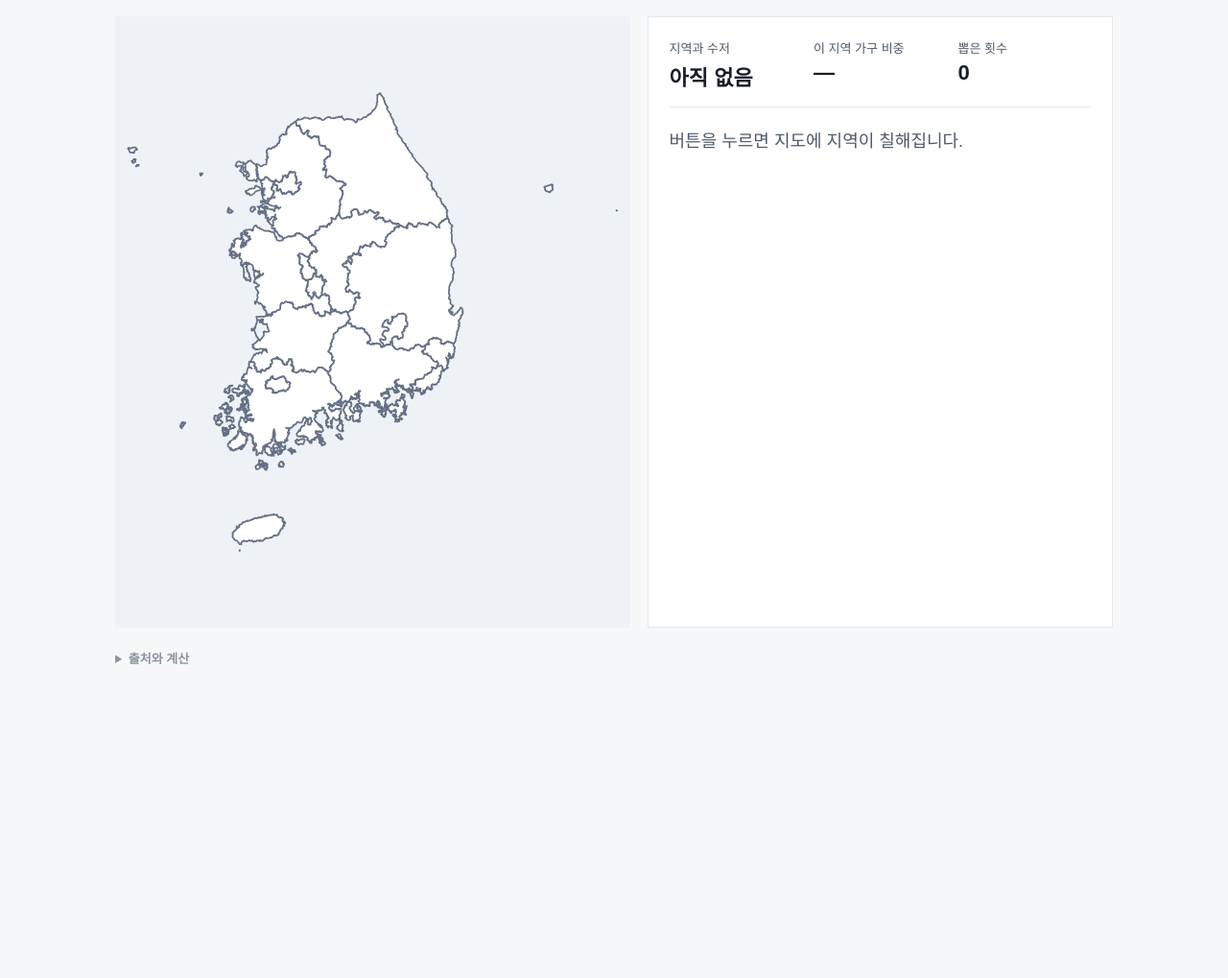
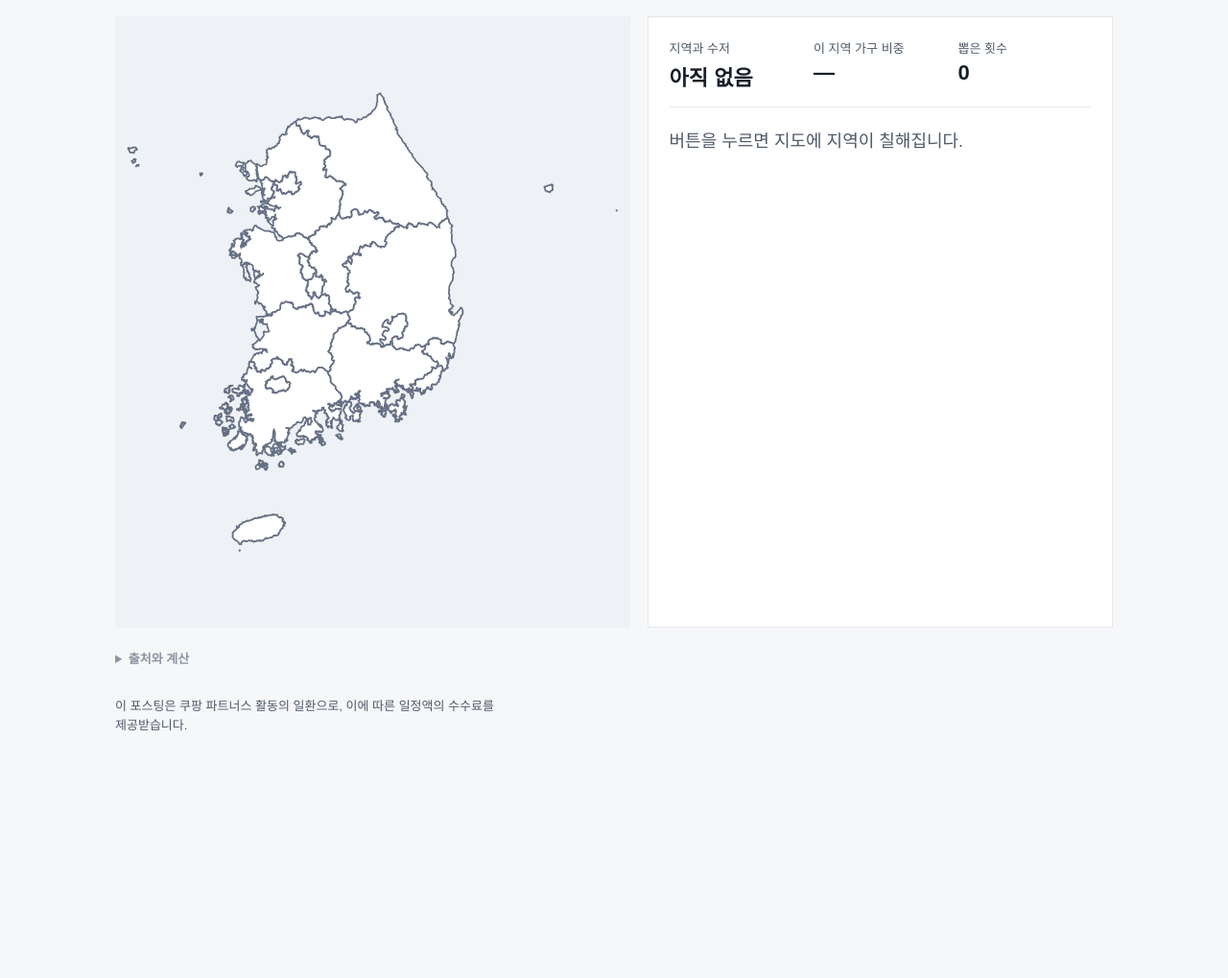
Before and after one commit to simsimlab/simsimlab.github.io, a plain HTML site: page index.html in a window 1280 px wide. Shown: the part 223-1242 px from the top of the page at 96% size. Before the commit the page ends 977 px from the top, so only its background shows below. Drawn offline with Linux system fonts and the light colour scheme; no server answers; grey boxes are pictures that could not be loaded.

Commit message:
Add a Coupang Partners product banner with the required disclosure.
Co-authored-by: Cursor <cursoragent@cursor.com>

```diff
--- a/index.html
+++ b/index.html
@@ -231,6 +231,21 @@
     cursor: pointer;
   }
 
+  .partner { margin-top: 28px; }
+
+  .partner p {
+    margin: 0 0 10px;
+    max-width: 36em;
+    color: #4e5968;
+    font-size: 13px;
+    line-height: 1.55;
+  }
+
+  .partner iframe {
+    display: block;
+    border: 0;
+  }
+
   @media (max-width: 800px) {
     h1 { font-size: 32px; }
     .stage { grid-template-columns: 1fr; }
@@ -298,6 +313,11 @@
       </p>
     </details>
   </footer>
+
+  <aside class="partner">
+    <p>이 포스팅은 쿠팡 파트너스 활동의 일환으로, 이에 따른 일정액의 수수료를 제공받습니다.</p>
+    <iframe src="https://coupa.ng/cp565b" width="120" height="240" frameborder="0" scrolling="no" referrerpolicy="unsafe-url" title="쿠팡 상품"></iframe>
+  </aside>
 </div>
 
 <script src="korea-map.js"></script>
```
